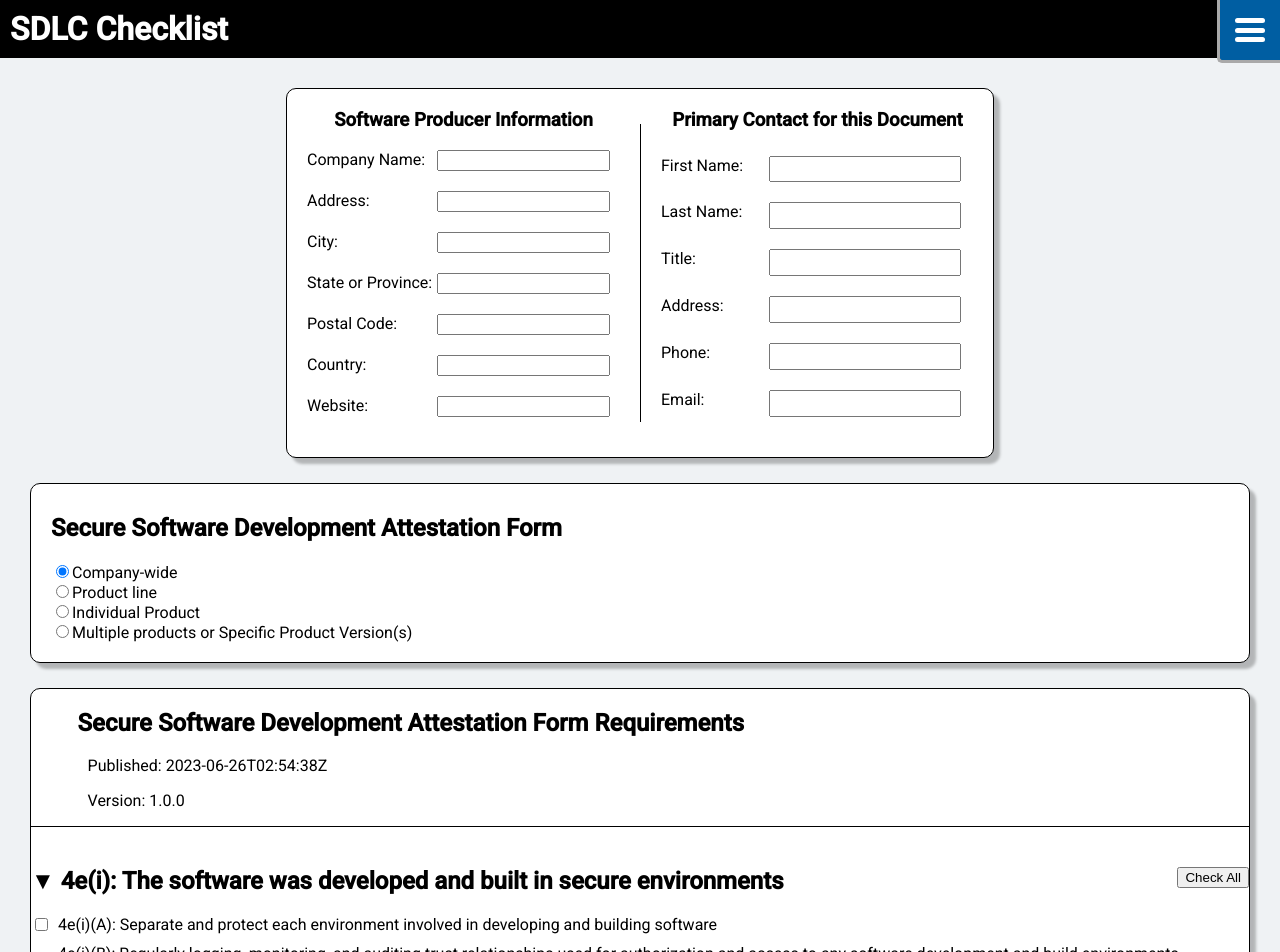
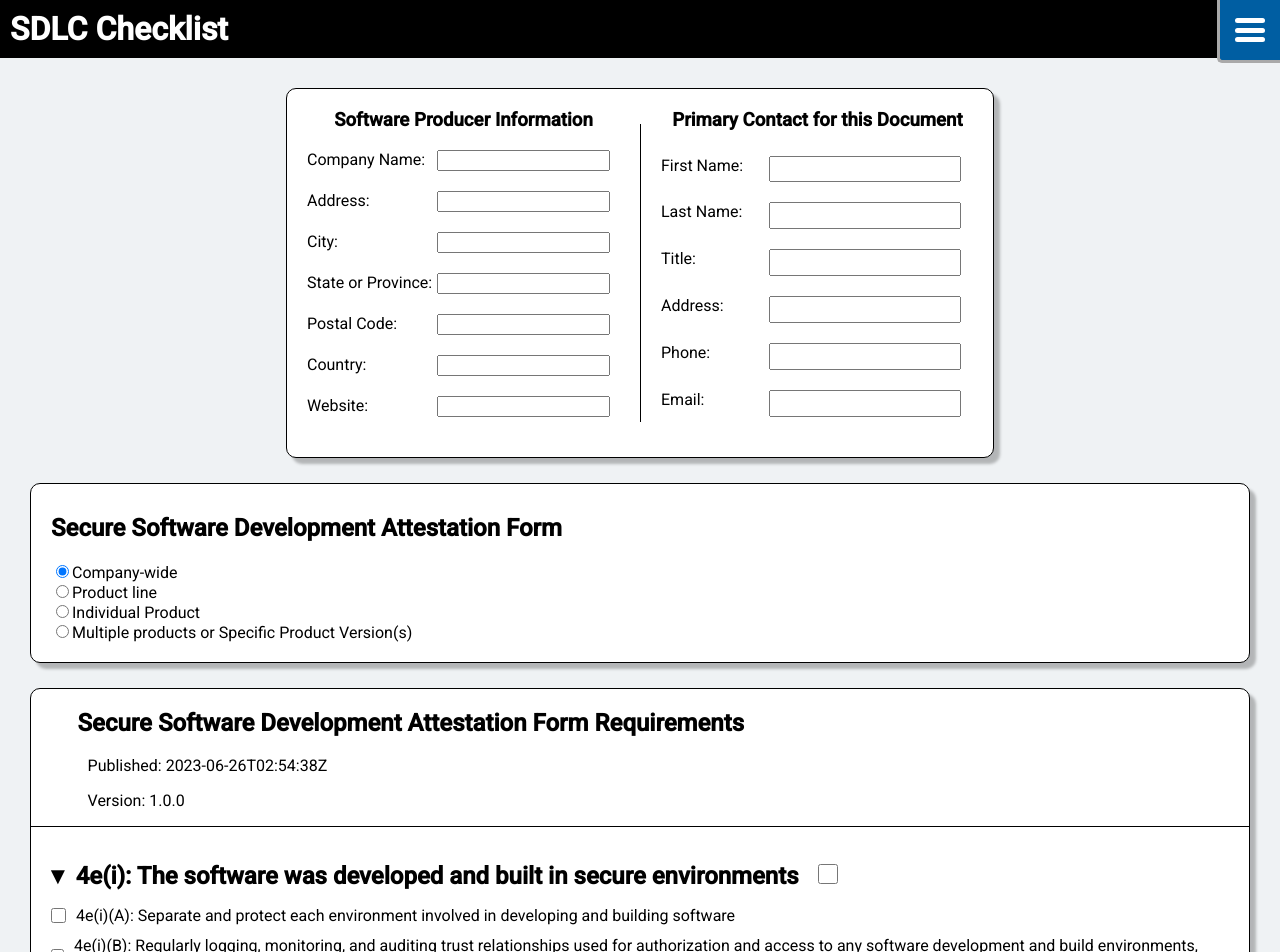
Before and after one commit to SoftwareDesignLab/Secure-Software-Self-Attestation, an Angular app in the folder web_app/sdlc-checklist/: page / in a window 1280 px wide. Shown: the top 952 px of the page. Built offline with nearby package versions, Linux system fonts and the light colour scheme.

Commit message:
Neatened page and replaced some buttons with boxes

```diff
--- a/web_app/sdlc-checklist/src/app/app.component.css
+++ b/web_app/sdlc-checklist/src/app/app.component.css
@@ -25,7 +25,7 @@
   position: absolute;
   top: 50%;
   left: 50%;
-  transform: translateX(-50%);
+  transform: translateX(-50%) translateY(-50%);
 }
 
 .generate-report-div {
--- a/web_app/sdlc-checklist/src/app/attestation/attestation.component.css
+++ b/web_app/sdlc-checklist/src/app/attestation/attestation.component.css
@@ -1,8 +1,3 @@
-mat-grid-tile{
-  width: "100px";
-  border: solid 1px #000;
-}
-
 .attestation {
   padding: 20px;
   padding-top: 10px;
@@ -16,6 +11,7 @@ table {
   border-collapse: collapse;
   width: 100%;
   background-color: #e3eaec;
+  margin-top: 20px;
 }
 
 th {
--- a/web_app/sdlc-checklist/src/app/attestation/attestation.component.html
+++ b/web_app/sdlc-checklist/src/app/attestation/attestation.component.html
@@ -4,7 +4,7 @@
     <label for="company-wide">Company-wide</label><br>
     <input type="radio" id="product-line" name="attestation" [(ngModel)]="selectedValue" (change)="updateSelect()" value="product">
     <label for="product-line">Product line</label><br>
-    <input type="radio" id="indivdual" name="attestation"  [(ngModel)]="selectedValue" (change)="updateSelect()" value="individual">
+    <input type="radio" id="individual" name="attestation"  [(ngModel)]="selectedValue" (change)="updateSelect()" value="individual">
     <label for="individual">Individual Product</label><br>
     <input type="radio" id="multiple" name="attestation" [(ngModel)]="selectedValue" (change)="updateSelect()" value="multiple">
     <label for="multiple">Multiple products or Specific Product Version(s)</label>
--- a/web_app/sdlc-checklist/src/app/catalog-processing/catalog-processing.component.css
+++ b/web_app/sdlc-checklist/src/app/catalog-processing/catalog-processing.component.css
@@ -7,7 +7,6 @@
   width: 100%;
   border: 2px dashed rgb(145, 145, 145);
   text-align: center;
-  margin-top: 50px;
   background-color: white;
   box-shadow: inset 0 0 4px 2px rgba(0, 0, 0, .25);
 }
--- a/web_app/sdlc-checklist/src/app/control/control.component.css
+++ b/web_app/sdlc-checklist/src/app/control/control.component.css
@@ -1,8 +1,8 @@
 .checkbox-item {
-    display: flex;
-    flex-direction: column;
-    align-items: flex-start;
-    margin-bottom: 10px;
+  display: flex;
+  flex-direction: column;
+  align-items: flex-start;
+  margin-bottom: 10px;
 }
 
 .checkbox-container {
@@ -19,7 +19,10 @@
 }
 
 input[type="checkbox"] {
-    margin-right: 5px;
+  margin-right: 5px;
+  margin-left: 20px;
+  width: 15px;
+  height: 15px;
 }
 
 .checkbox-label:hover {
--- a/web_app/sdlc-checklist/src/app/control/control.component.ts
+++ b/web_app/sdlc-checklist/src/app/control/control.component.ts
@@ -1,4 +1,4 @@
-import { Component, Input } from '@angular/core';
+import { Component, Input, Output, EventEmitter} from '@angular/core';
 
 @Component({
   selector: 'app-control',
@@ -14,9 +14,10 @@ export class ChecklistItemComponent {
   @Input() links: any;
   @Input() props: any;
   @Input() controls: any;
+  @Output() update = new EventEmitter();
   showRollable = false;
   isChecked = false;
-  userComment: string = ""
+  userComment: string = "";
 
   toggleRollable() {
     this.showRollable = !this.showRollable;
@@ -47,6 +48,7 @@ export class ChecklistItemComponent {
 
   toggleCheck(){
     this.isChecked = !this.isChecked;
+    this.update.emit();
   }
   getCheck(){
     return this.isChecked;
--- a/web_app/sdlc-checklist/src/app/group/group.component.css
+++ b/web_app/sdlc-checklist/src/app/group/group.component.css
@@ -1,7 +1,9 @@
 h2 {
     cursor: pointer;
     user-select: none;
+    margin: 0;
 }
+
 .prependUpArrow::before {
     content: "▲ "
 }
@@ -14,3 +16,11 @@ h2 {
 button {
     float: right;
 }
+.inline-block {
+    display: inline-block;
+    margin: 15px;
+}
+.group-checkbox {
+    width: 20px;
+    height: 20px;
+}
--- a/web_app/sdlc-checklist/src/app/group/group.component.html
+++ b/web_app/sdlc-checklist/src/app/group/group.component.html
@@ -1,14 +1,11 @@
 <section class="group">
-    <div class="button-div" *ngIf="showComponents">
-        <button (click)="setAllChildren(true)" *ngIf="!areAllChecked()">Check All</button>
-        <button (click)="setAllChildren(false)" *ngIf="areAllChecked()">Uncheck All</button>
-    </div>
-    <div *ngIf="id; else ungrouped">
+    <div *ngIf="id; else ungrouped" class="inline-block">
         <h2 (click)="toggleComponents()" [className]="showComponents ? 'prependDownArrow' : 'prependUpArrow'">{{ id }}: {{ title }}</h2>
     </div>
-    <ng-template #ungrouped>
+    <ng-template #ungrouped class="inline-block">
         <h2 (click)="toggleComponents()" [className]="showComponents ? 'prependDownArrow' : 'prependUpArrow'">{{ title }}</h2>
     </ng-template>
+    <input type="checkbox" [id]="'group-checkall-' + id" class="group-checkbox" (click)="setAllChildrenToParent()">
     <div [className]="showComponents ? 'group-rollable-content' : 'group-rollable-content hidden'">
         <p *ngIf="description">{{ description }}</p>
         <div id="checkbox-container" class="checkbox-container">
@@ -21,6 +18,7 @@
               [links]="item.links"
               [props]="item.props"
               [controls]="item.controls"
+              (update) = "update()"
             ></app-control>
         </div>
     </div>
--- a/web_app/sdlc-checklist/src/app/group/group.component.ts
+++ b/web_app/sdlc-checklist/src/app/group/group.component.ts
@@ -11,6 +11,7 @@ export class GroupComponent {
   @Input() title: any;
   @Input() description: any;
   @Input() controls: any;
+  @Input() catalogUUID: any;
   @ViewChildren(ChecklistItemComponent) childComponents!: QueryList<ChecklistItemComponent>;
   showComponents = true;
 
@@ -59,8 +60,22 @@ export class GroupComponent {
         box.checked = truth;
         if(child.getCheck()!=truth)
         child.toggleCheck();
-
       }
     })
   }
+
+  setAllChildrenToParent(): void {
+    let parent = document.getElementById("group-checkall-" + this.id);
+    if (parent instanceof HTMLInputElement) {
+      this.setAllChildren(parent.checked);
+    }
+  }
+
+  update() {
+    let status = this.areAllChecked();
+    let parent = document.getElementById("group-checkall-" + this.id);
+    if (parent instanceof HTMLInputElement) {
+      parent.checked = status;
+    }
+  }
 }
```
